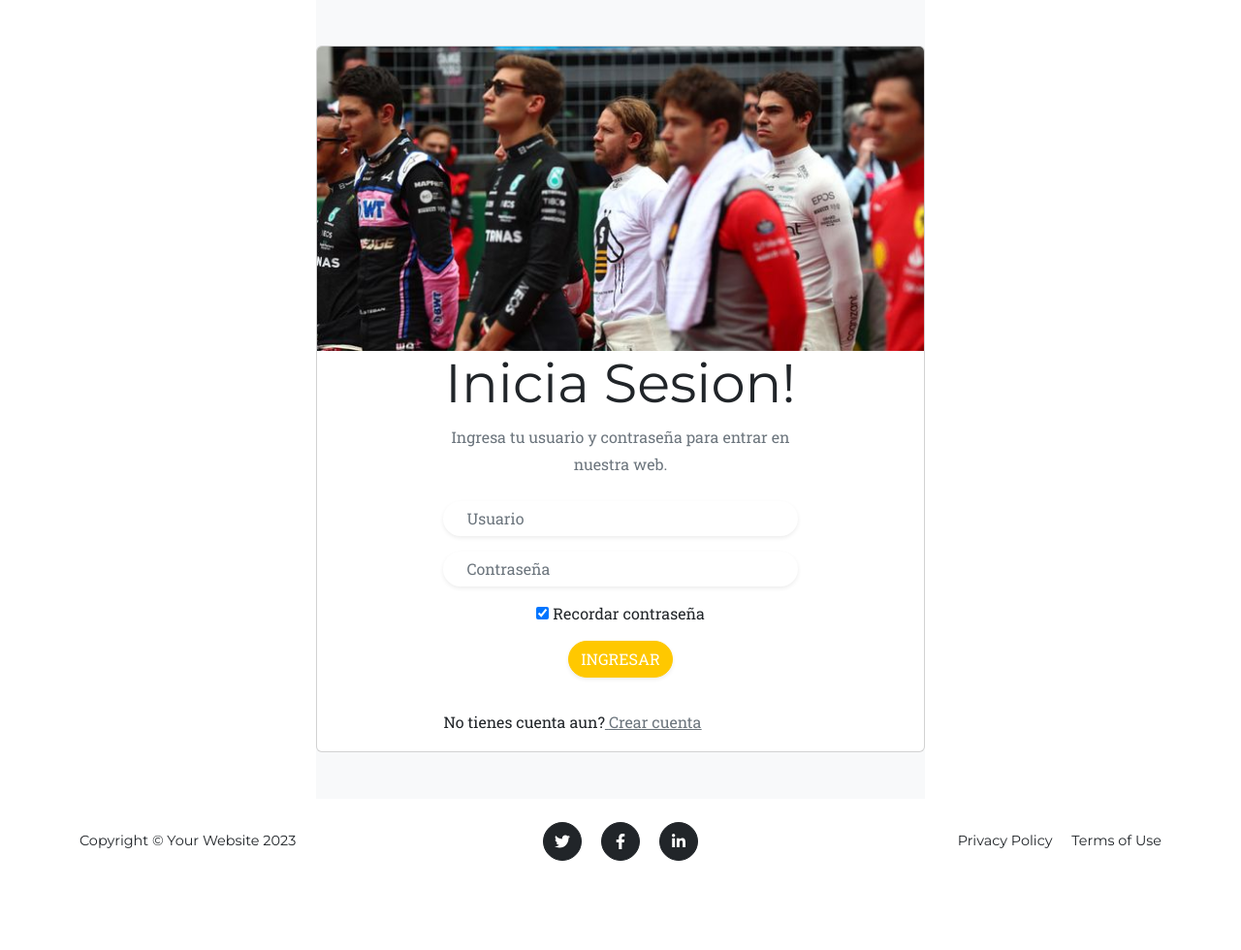
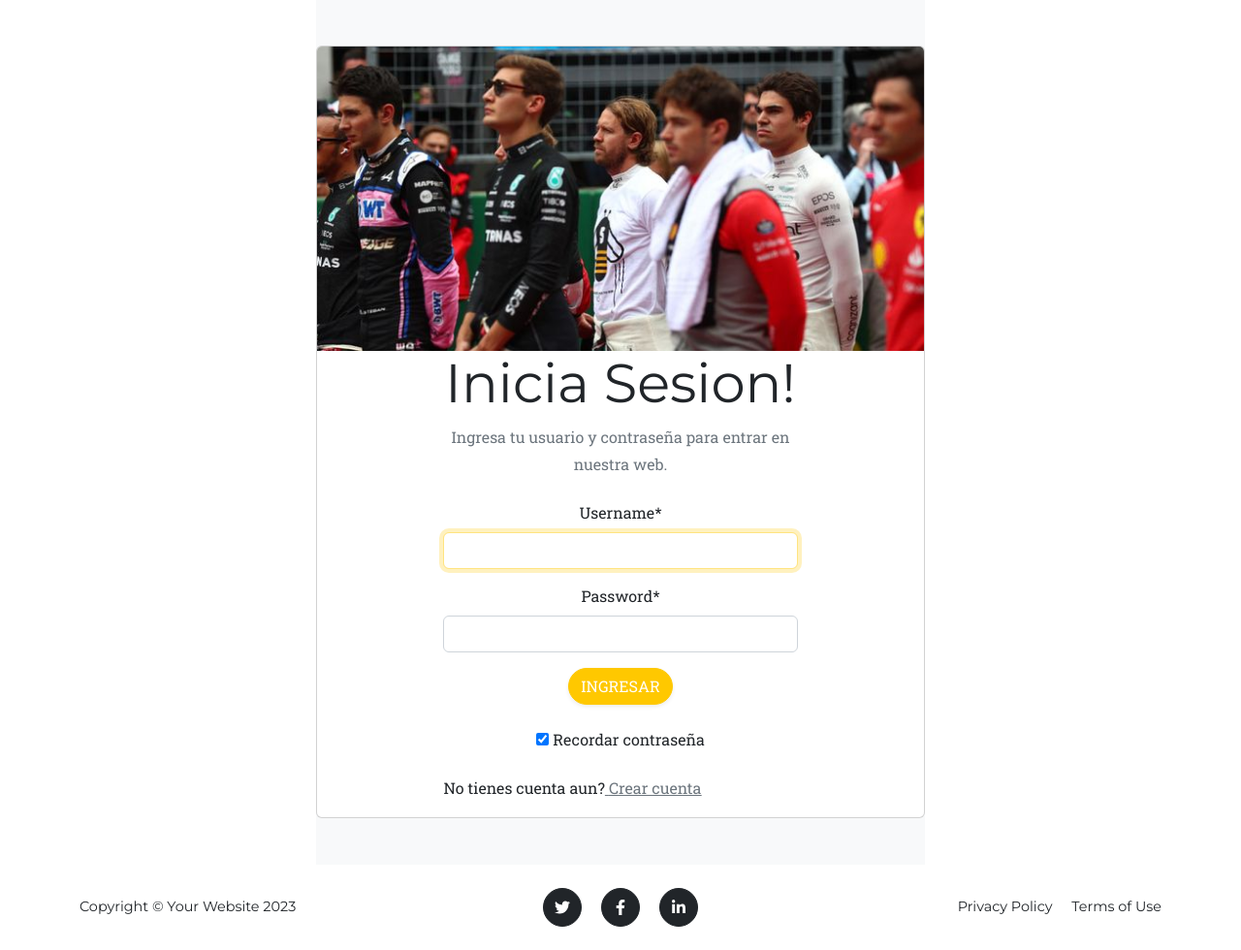
Before and after one commit to jcarlosquinones/PlaygroundFinalProject-Quinones, a Django app: page /ingreso/ in a window 1280 px wide. Shown: the part 886-1866 px from the top of the page at 97% size. Before the commit the page ends 1774 px from the top, so only its background shows below. Run offline with Django 4.2, Linux system fonts and the light colour scheme; some libraries are stand-ins or nearby versions.

Commit message:
3era Version

```diff
--- a/AppEntrega/templates/AppEntrega/index.html
+++ b/AppEntrega/templates/AppEntrega/index.html
@@ -33,6 +33,7 @@
                         <li class="nav-item"><a class="nav-link" href="{% url "opcionescarreras" %}">Carreras</a></li>
                         <li class="nav-item"><a class="nav-link" href="{% url "aboutme" %}">About me</a></li>
                         <li class="nav-item"><a class="nav-link" href="{% url "contacto" %}">Contacto</a></li>
+                        <li class="nav-item"><a class="nav-link" href="{% url "cerrar_sesion" %}">Cerrar Sesion</a></li>
                         {% comment %} <li class="nav-item"><a class="nav-link" href="#team">Team</a></li>
                         <li class="nav-item"><a class="nav-link" href="#contact">Contact</a></li> {% endcomment %}
                     </ul>
--- a/AppEntrega/templates/AppEntrega/ingreso.html
+++ b/AppEntrega/templates/AppEntrega/ingreso.html
@@ -1,6 +1,8 @@
 {% extends "AppEntrega/padre.html" %}
 
 {% load static %}
+
+{% load crispy_forms_tags %}
 
 {% block contenidoquecambia %}
 
@@ -22,18 +24,18 @@
                             <div class="col-lg-10 col-xl-7 mx-auto">
                                 <h3 class="display-4">Inicia Sesion!</h3>
                                 <p class="text-muted mb-4">Ingresa tu usuario y contraseña para entrar en nuestra web.</p>
-                                <form>
-                                    <div class="form-group mb-3">
-                                        <input id="inputText" type="text" placeholder="Usuario" required="true" autofocus="" class="form-control rounded-pill border-0 shadow-sm px-4">
-                                    </div>
-                                    <div class="form-group mb-3">
-                                        <input id="inputPassword" type="password" placeholder="Contraseña" required="true" class="form-control rounded-pill border-0 shadow-sm px-4 text-primary">
-                                    </div>
+                                <div class="form-group mb-3" style="margin:auto">
+                                <form method="post" action="">
+                                    {% csrf_token %}
+                                        <div style="margin:auto;">
+                                            {{form|crispy}}
+                                        </div>
+                                    <center><button type="submit" class="btn btn-warning btn-block text-uppercase mb-2 rounded-pill shadow-sm">Ingresar</button></center>
+                                </div>
                                     <div class="custom-control custom-checkbox mb-3">
                                         <input id="customCheck1" type="checkbox" checked class="custom-control-input">
                                         <label for="customCheck1" class="custom-control-label">Recordar contraseña</label>
                                     </div>
-                                    <button type="submit" class="btn btn-warning btn-block text-uppercase mb-2 rounded-pill shadow-sm">Ingresar</button>
                                     <center><div class="text-center d-flex justify-content-between mt-4"><p>No tienes cuenta aun?<a href="{% url "registro" %}" class="font-italic text-muted">
                                             <u>Crear cuenta</u></a></p></div></center>
                                 </form></center>
--- a/AppEntrega/views.py
+++ b/AppEntrega/views.py
@@ -1,7 +1,10 @@
-from django.shortcuts import render
+from django.shortcuts import render, redirect
 from django.http import HttpResponse
 from AppEntrega.models import *
 from AppEntrega.forms import *
+from django.contrib.auth.forms import UserCreationForm, AuthenticationForm
+from django.contrib.auth import login, logout, authenticate
+from django.contrib import messages
 
 # Create your views here.
 
@@ -33,7 +36,21 @@ def contacto(request):
     return render(request, "AppEntrega/contacto.html")
 
 def ingreso(request):
-    return render(request, "AppEntrega/ingreso.html")
+    if request.method=="POST":
+        form=AuthenticationForm(request, data=request.POST)
+        if form.is_valid():
+            nombre_usuario=form.cleaned_data.get("username")
+            contrasena=form.cleaned_data.get("password")
+            usuario=authenticate(username=nombre_usuario, password=contrasena)
+            if usuario is not None:
+                login(request, usuario)
+                return redirect('home')
+            else:
+                messages.error(request,"Usuario Incorrecto")
+        else:
+            messages.error(request,"Usuario Incorrecto")
+    form=AuthenticationForm()
+    return render(request, "AppEntrega/ingreso.html", {"form":form})
 
 #Vistas de los formularios
 
```
Also changed, not shown: AppCrud/views.py (+2 -5 lines), db.sqlite3.
